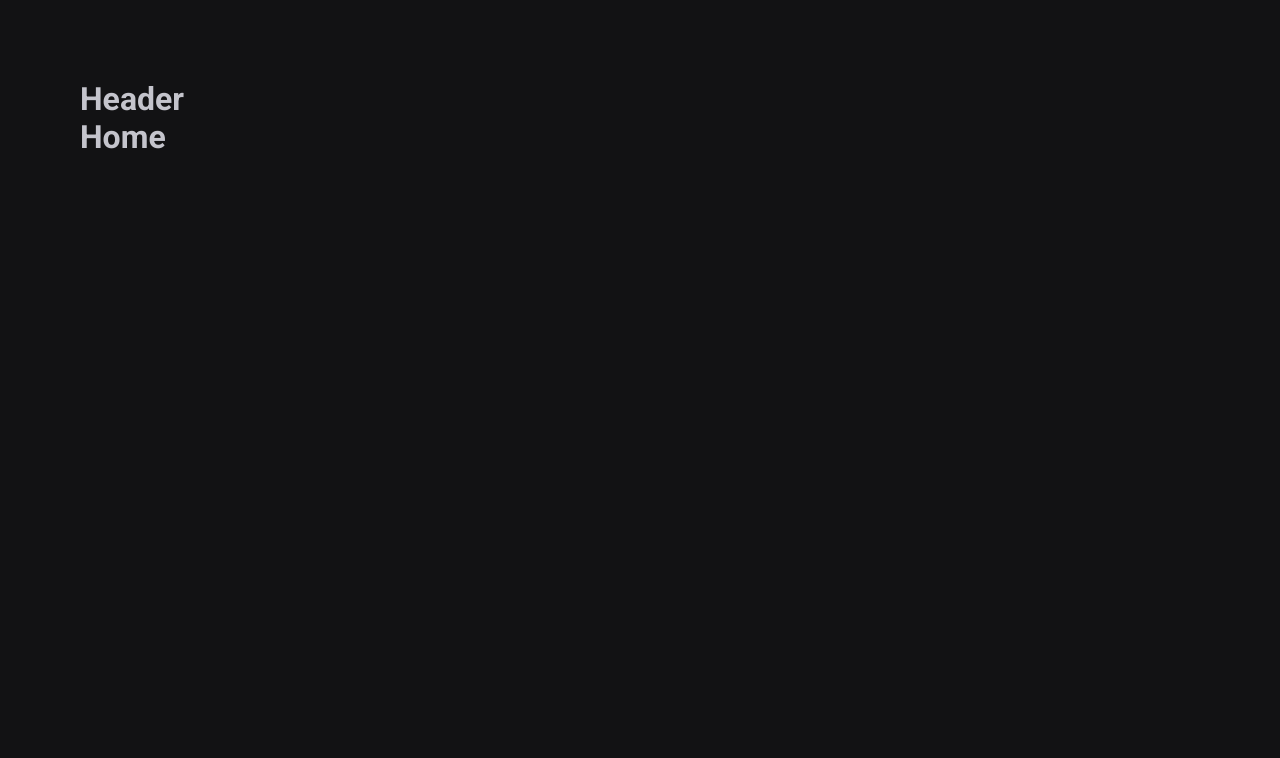
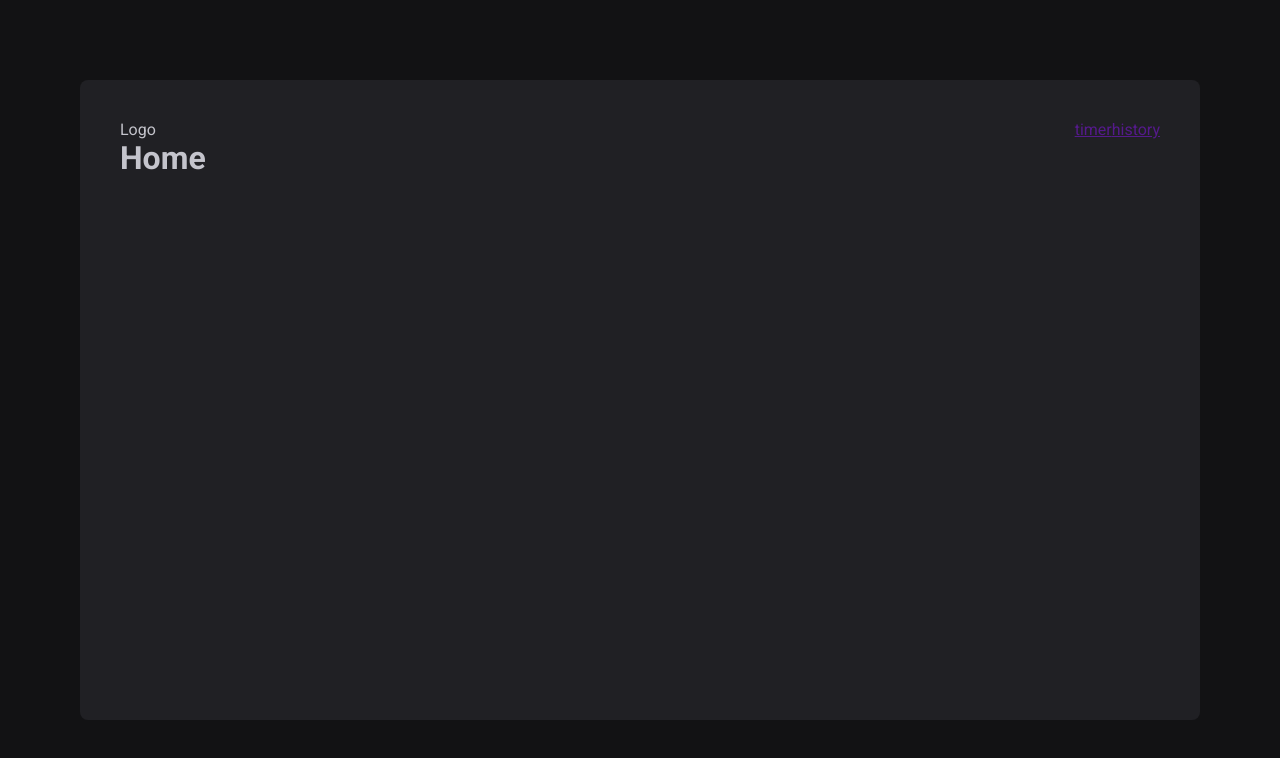
Before and after one commit to Raimison2020/ignite-timer, a React (Vite) app: page / in a window 1280 px wide. Shown: the top 758 px of the page. Built offline with nearby package versions, Linux system fonts and the light colour scheme.

Commit message:
Criado o styled-component para o Header

```diff
--- a/src/components/Header.tsx
+++ /dev/null
@@ -1,3 +0,0 @@
-export function Header() {
-  return <h1>Header</h1>
-}
--- /dev/null
+++ b/src/components/Header/index.tsx
@@ -0,0 +1,13 @@
+import { HeaderContainer } from "./styles";
+
+export function Header() {
+  return (
+    <HeaderContainer>
+      <span>Logo</span>
+      <nav>
+        <a href="">timer</a>
+        <a href="">history</a>
+      </nav>
+    </HeaderContainer>
+  )
+}
--- /dev/null
+++ b/src/components/Header/styles.ts
@@ -0,0 +1,7 @@
+import styled from "styled-components";
+
+export const HeaderContainer = styled.header`
+  display: flex;
+  align-items: center;
+  justify-content: space-between;
+`
--- a/src/layouts/DefaultLayout/styles.ts
+++ b/src/layouts/DefaultLayout/styles.ts
@@ -4,4 +4,11 @@
   max-width: 74rem;
   height: calc(100vh - 10rem);
   margin: 5rem;
+  padding: 2.5rem;
+
+  background: ${(props) => props.theme['gray-800']};
+  border-radius: 8px;
+
+  display: flex;
+  flex-direction: column;
 `
```
